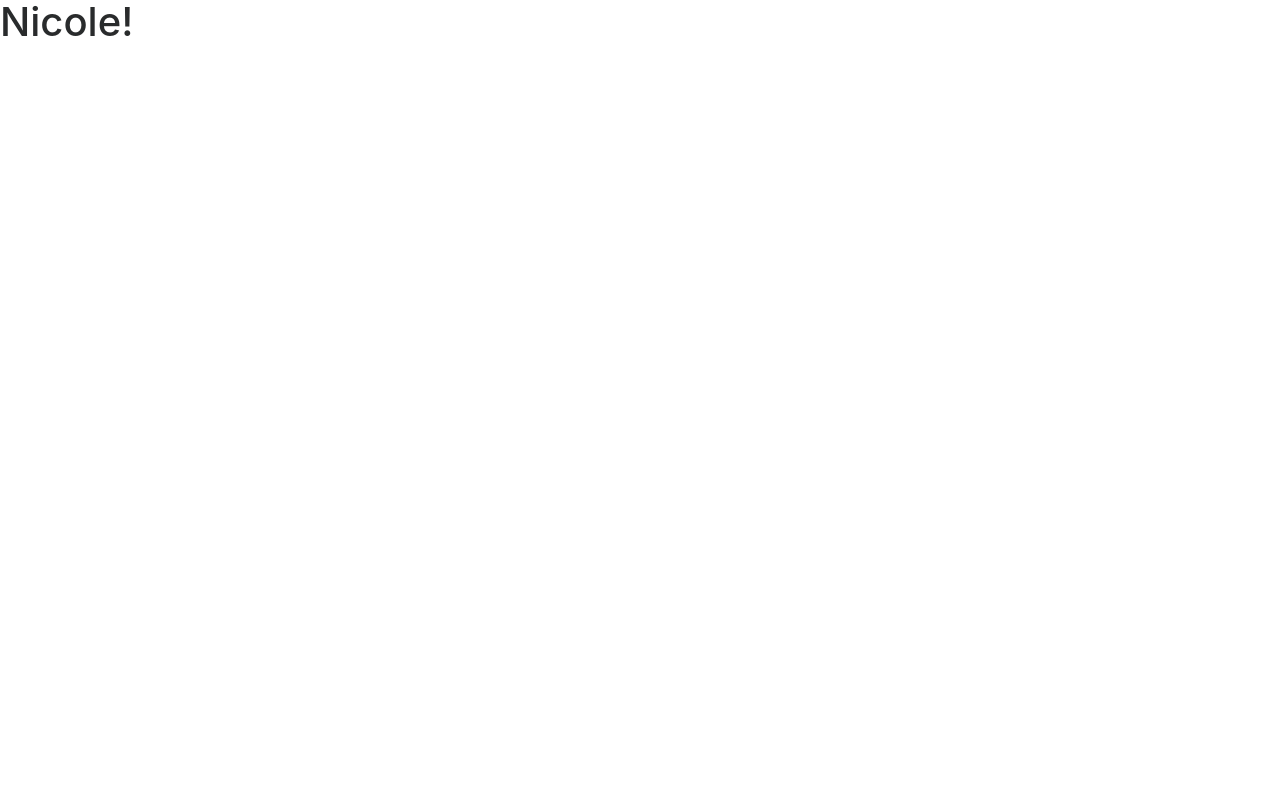
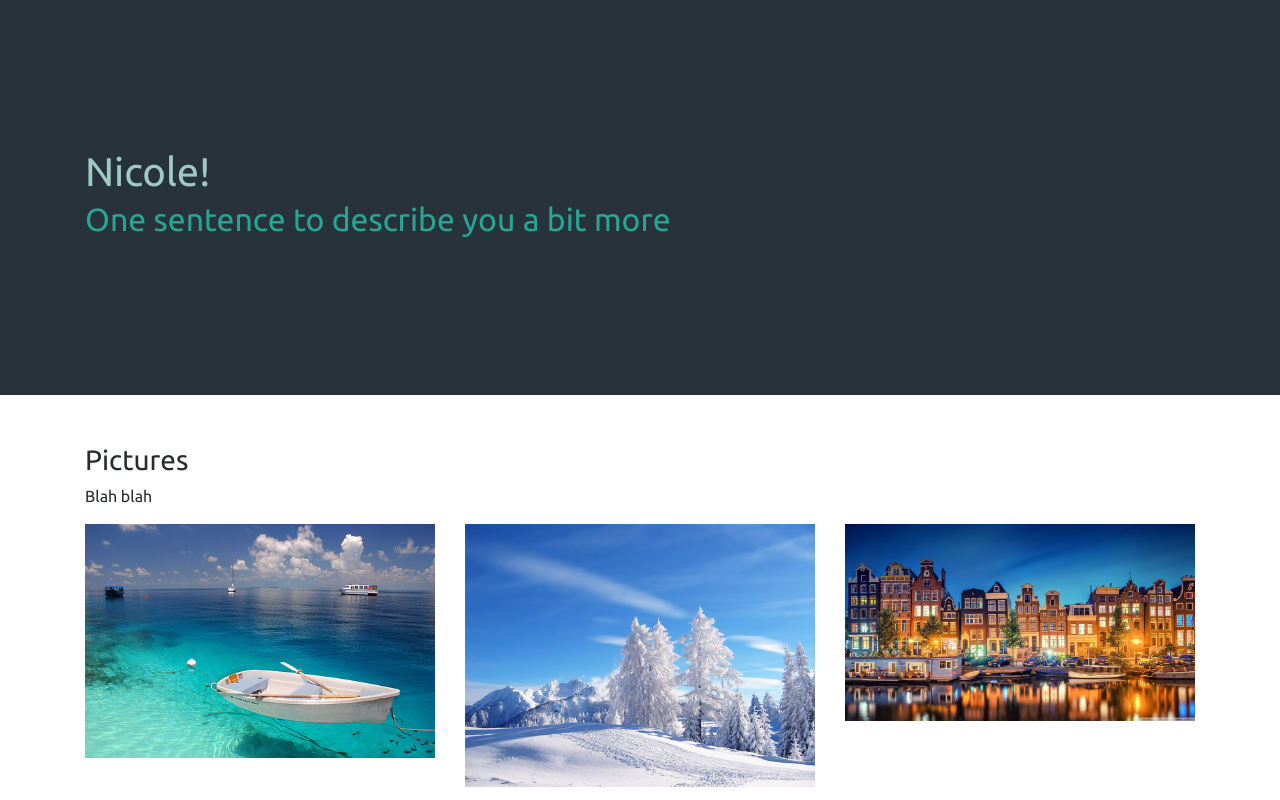
Before and after one commit to nicolebldf/nicolebldf, a plain HTML site: page index.html in a window 1280 px wide. Drawn offline with Linux system fonts and the light colour scheme.

Commit message:
Created photos section

```diff
--- a/index.html
+++ b/index.html
@@ -4,8 +4,36 @@
     <meta charset="utf-8">
     <title>Nicole</title>
     <link href="bootstrap.min.css" rel="stylesheet">
+    <link href="https://fonts.googleapis.com/css?family=Ubuntu" rel="stylesheet">
+    <link href="style.css" rel="stylesheet">
   </head>
   <body>
-    <h1>Nicole!</h1>
+    <header class="header">
+      <div class="container">
+        <h1>Nicole!</h1>
+        <h2>One sentence to describe you a bit more</h2>
+      </div>
+    </header>
+
+    <div id="fotos" class="container">
+      <div class="row">
+        <div class="col">
+          <h3>Pictures</h3>
+          <p>Blah blah</p>
+        </div>
+      </div>
+      <div class="row">
+        <div class="col col-xs-4">
+          <img class="image" src="images/placeholder_1.jpg">
+        </div>
+        <div class="col col-xs-4">
+          <img class="image" src="images/placeholder_2.jpg">
+        </div>
+        <div class="col col-xs-4">
+          <img class="image" src="images/placeholder_3.jpg">
+        </div>
+      </div>
+    </div>
+
   </body>
 </html>
--- /dev/null
+++ b/style.css
@@ -0,0 +1,22 @@
+body {
+  font-family: 'Ubuntu', sans-serif;
+}
+.header {
+  padding: 150px 20px;
+  background-color: #28323B;
+}
+
+.header h1 {
+  color: #9ecac4;
+}
+.header h2 {
+  color: #27A595;
+}
+
+#fotos {
+  margin-top: 50px
+}
+.image {
+  display: block;
+  max-width: 100%;
+}
```
Also changed, not shown: images/placeholder_1.jpg (added), images/placeholder_2.jpg (added), images/placeholder_3.jpg (added).
